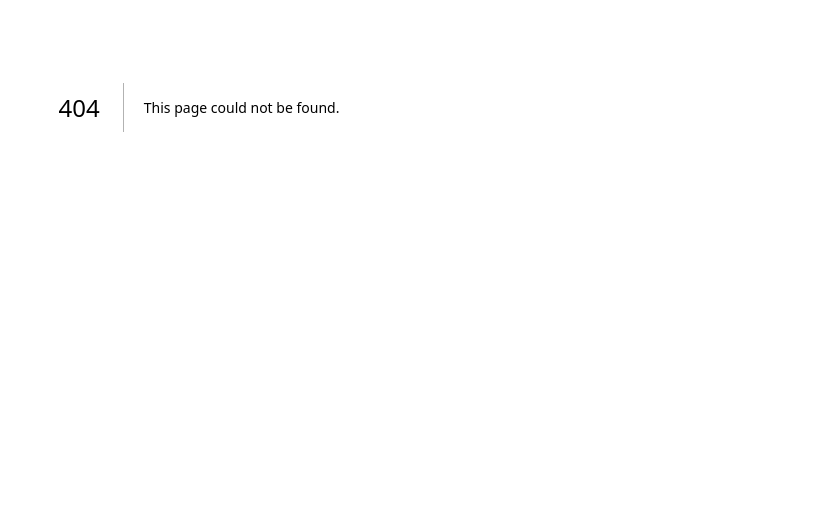
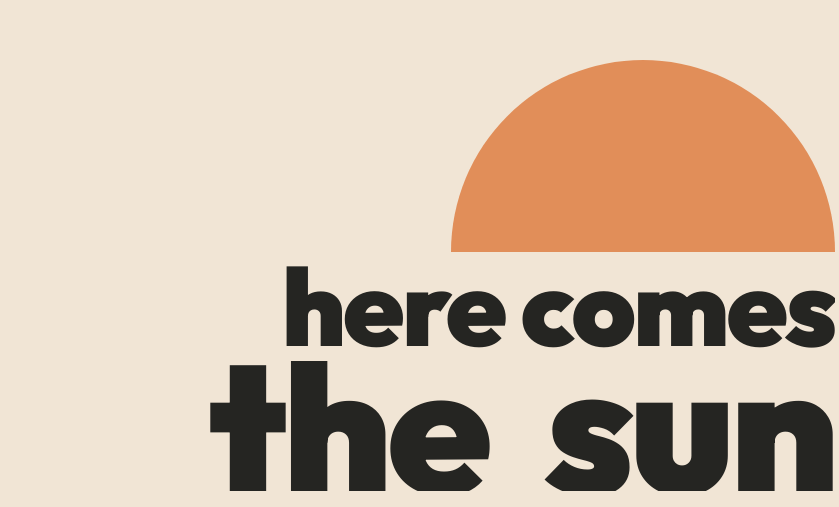
Before and after one commit to tortrakul-won/portfolio-portal, a Next.js app: page /posters in a window 1280 px wide. Before the commit this address had no page. Shown: the part 293-800 px from the top of the page, without its empty margins (441-1280 px from the left). Built offline with nearby package versions, Linux system fonts and the light colour scheme.

Commit message:
add online porfolio and poster

```diff
--- a/src/app/online-portfolio/page.tsx
+++ b/src/app/online-portfolio/page.tsx
@@ -1,3 +1,6 @@
+"use client";
+
+import { useEffect, useState } from "react";
 import Experiences from "./_components/Experiences";
 import NotableProjects from "./_components/NotableProjects";
 import Skills from "./_components/Skills";
--- a/src/app/page.tsx
+++ b/src/app/page.tsx
@@ -67,6 +67,19 @@ export default function Home() {
               Lonely Person
             </Link>
           </LinkText>
+          <LinkText textColor="#8C8ACF">
+            <Link
+              onMouseEnter={() => {
+                setAspectText("Cinemaphile");
+                setAspectColor("#8C8ACF");
+              }}
+              onMouseLeave={() => setAspectText("")}
+              target="_blank"
+              href={"/posters"}
+            >
+              Cinemaphile
+            </Link>
+          </LinkText>
         </div>
       </section>
       <section id="right-pane" className="flex flex-grow w-1/2 h-full justify-center content-center">
--- /dev/null
+++ b/src/app/posters/page.tsx
@@ -0,0 +1,27 @@
+import styles from "@/css/Animation.module.css";
+
+export default function MoviePoster() {
+  return (
+    <main className={`w-[100dvw] h-[100dvh] ${styles["hcts-background-anim"]}`}>
+      <div className="fixed bottom-16 md:bottom-4 right-1 flex-col ">
+        <div id="sun-container" className="w-full h-fit overflow-hidden flex justify-end items-end">
+          <div className={`w-[max(270px,30vw)] aspect-[2/1] bg-[#E18E59] rounded-tl-full rounded-tr-full ${styles["sun-up-anim"]} `}></div>
+        </div>
+        <div className="w-full h-fit overflow-hidden flex justify-end items-end">
+          <div
+            className={`font-black text-[max(3.8rem,8.5vw)] tracking-tight leading-none text-[#252522] text-right ${styles["text-fade-in-anim"]} `}
+          >
+            here comes
+          </div>
+        </div>
+        <div className="w-full h-fit overflow-hidden flex justify-end items-end">
+          <div
+            className={`font-black text-[max(6.4rem,14.5vw)] tracking-tight leading-[0.7] text-[#252522] text-right  ${styles["text-fade-in-anim"]}`}
+          >
+            the&nbsp;&nbsp;sun
+          </div>
+        </div>
+      </div>
+    </main>
+  );
+}
--- a/src/css/Animation.module.css
+++ b/src/css/Animation.module.css
@@ -55,3 +55,62 @@
     right: 10vw;
   }
 }
+
+.hcts-background-anim {
+  animation: 1.5s ease-out 1s forwards hcts-color-keyframe;
+  content: "";
+  background-color: black;
+}
+
+@keyframes hcts-color-keyframe {
+  from {
+    background-color: black;
+  }
+  to {
+    background-color: #f1e5d5;
+  }
+}
+
+.sun-up-anim {
+  transform: translateY(100%);
+  animation: 1.5s ease-out 1s forwards hcts-sun-up;
+}
+
+@keyframes hcts-sun-up {
+  from {
+    transform: translateY(100%);
+  }
+  to {
+    transform: translateY(0%);
+  }
+}
+
+.sun-up-anim {
+  transform: translateY(100%);
+  animation: 1.5s ease-out 1s forwards hcts-sun-up;
+}
+
+@keyframes hcts-sun-up {
+  from {
+    transform: translateY(100%);
+  }
+  to {
+    transform: translateY(0%);
+  }
+}
+
+.text-fade-in-anim {
+  opacity: 0%;
+  transform: translateY(100%);
+  animation: 1.5s ease-out 2s forwards text-fade-in;
+}
+@keyframes text-fade-in {
+  from {
+    opacity: 0%;
+    transform: translateY(100%);
+  }
+  to {
+    opacity: 100%;
+    transform: translateY(0%);
+  }
+}
```
